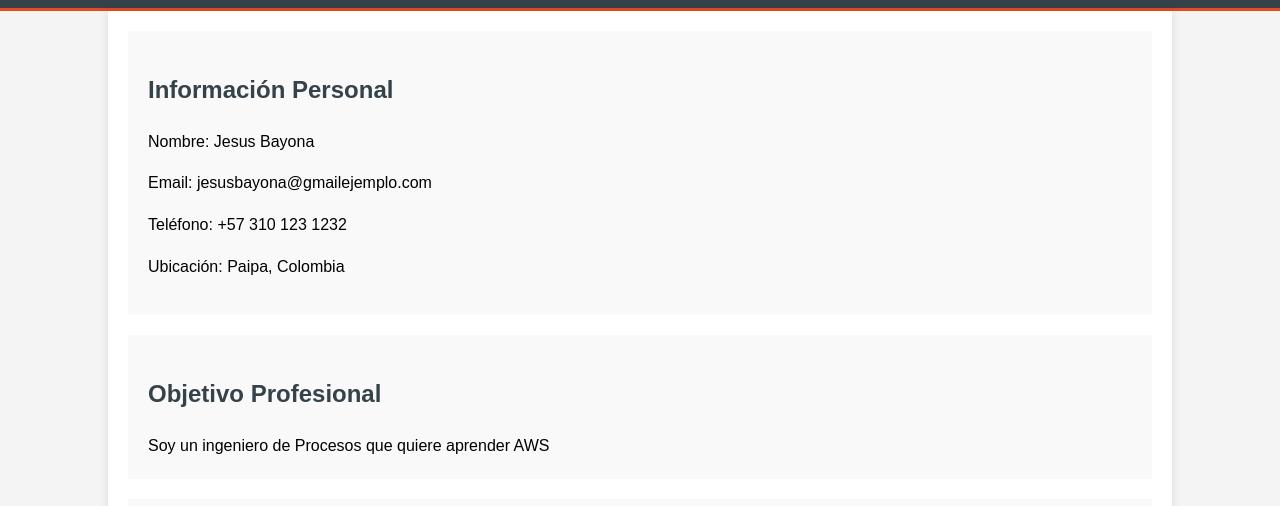
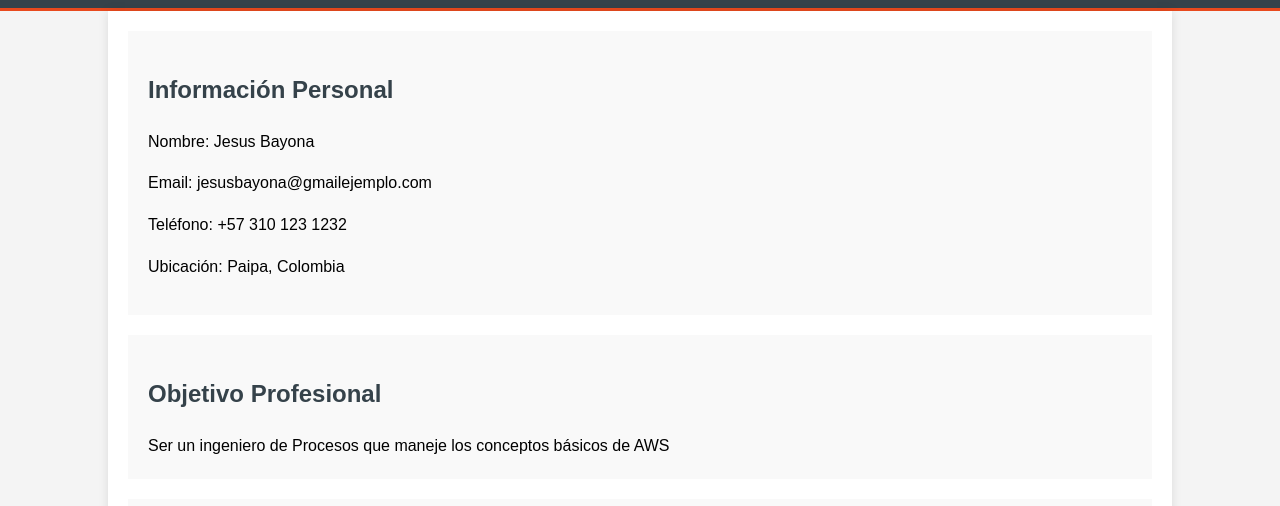
Before and after one commit to GsusTalentoTech/G13Reto1, a plain HTML site: page index.html in a window 1280 px wide. Shown: the part 294-800 px from the top of the page. Drawn offline with Linux system fonts and the light colour scheme.

Commit message:
Update objetivo

```diff
--- a/index.html
+++ b/index.html
@@ -26,7 +26,7 @@
         <section class="section" id="objetivoProfesional">
             <h2>Objetivo Profesional</h2>
             <div contenteditable="true" id="objetivo">
-                Soy un ingeniero de Procesos que quiere aprender AWS
+                Ser un ingeniero de Procesos que maneje los conceptos básicos de AWS
             </div>
         </section>
 
```
